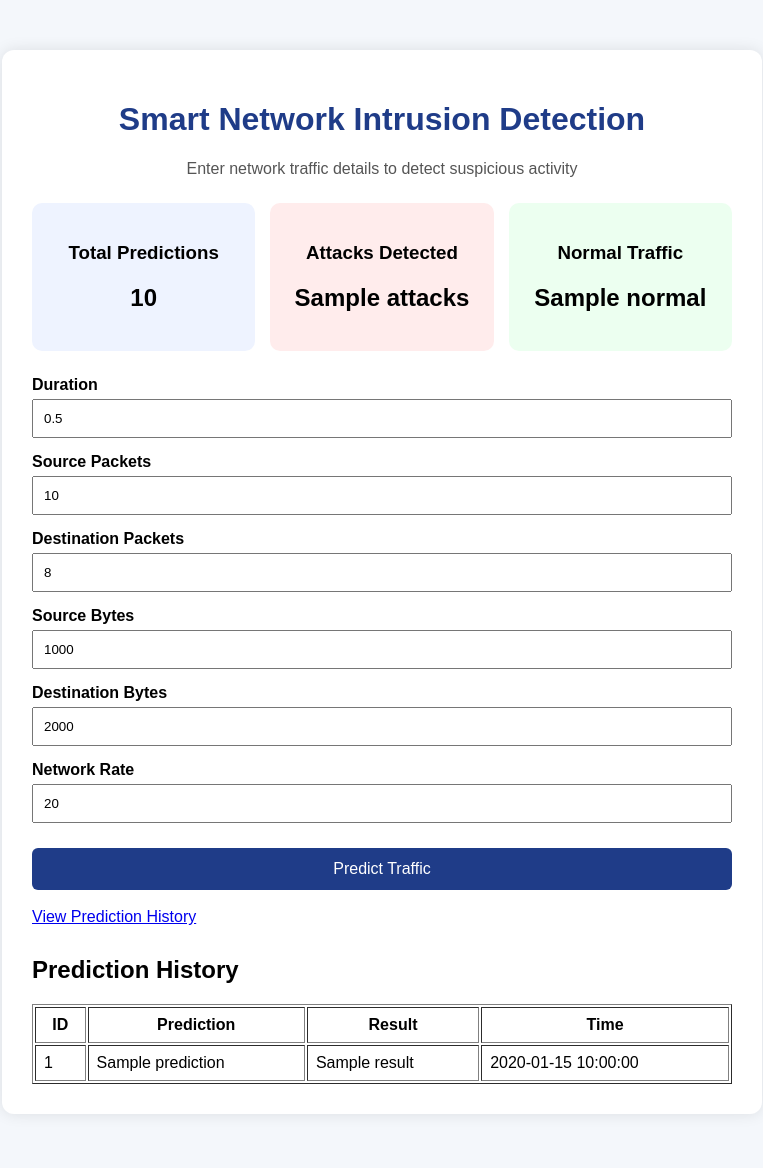
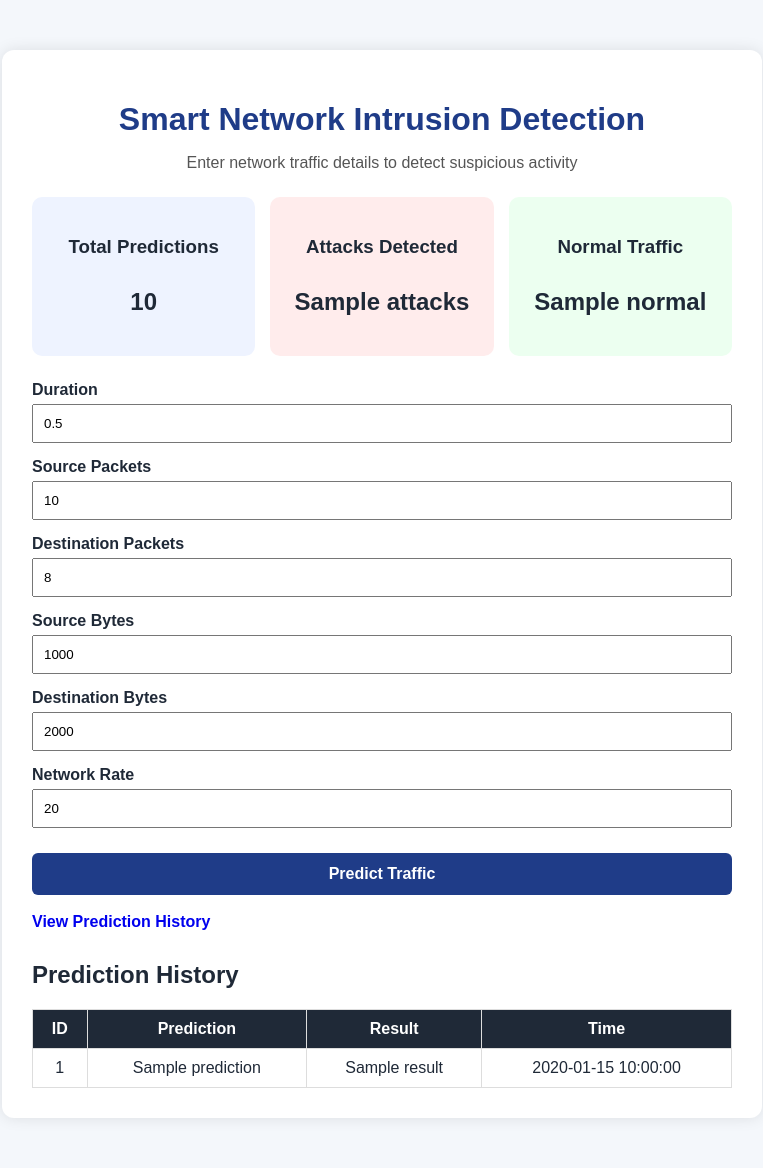
Before and after one commit to Ruchitha6361/-Smart-Network-Intrusion-Detection, a Flask app: template templates/index.html in a window 1280 px wide. Shown: the whole page, without its empty margins (258-1021 px from the left). Before the commit the page ends 1084 px from the top, so only its background shows below. Run offline with Flask 3, Linux system fonts and the light colour scheme; the template is opened without the code that fills it: most values are stand-ins (such as "Sample title", 1, 10 or a date in 2020); parts of the project's set-up code (start-up, migrations or seed data) failed here and were passed over.

Commit message:
Improve dashboard styling

```diff
--- a/app/app.py
+++ b/app/app.py
@@ -9,7 +9,8 @@ load_dotenv()
 
 app = Flask(
     __name__,
-    template_folder=r"D:\Cybersecurity Projects\Smart-Network-Intrusion-Detection\templates"
+    template_folder=r"D:\Cybersecurity Projects\Smart-Network-Intrusion-Detection\templates",
+    static_folder=r"D:\Cybersecurity Projects\Smart-Network-Intrusion-Detection\static"
 )
 
 # Load trained ML model
--- /dev/null
+++ b/static/style.css
@@ -0,0 +1,50 @@
+body {
+    font-family: Arial, sans-serif;
+    margin: 0;
+    background: #f4f7fb;
+    color: #1f2937;
+}
+
+h1 {
+    margin-bottom: 8px;
+}
+
+h2 {
+    margin-top: 30px;
+}
+
+button {
+    padding: 12px 22px;
+    border: none;
+    border-radius: 8px;
+    cursor: pointer;
+    font-size: 16px;
+    font-weight: bold;
+}
+
+button:hover {
+    opacity: 0.9;
+}
+
+table {
+    background: white;
+    border-collapse: collapse;
+    margin-top: 15px;
+}
+
+th {
+    background: #1f2937;
+    color: white;
+}
+
+th,
+td {
+    padding: 10px;
+    border: 1px solid #ddd;
+    text-align: center;
+}
+
+a {
+    text-decoration: none;
+    font-weight: bold;
+}
--- a/templates/index.html
+++ b/templates/index.html
@@ -1,6 +1,7 @@
 <!DOCTYPE html>
 <html lang="en">
 <head>
+    <link rel="stylesheet" href="{{ url_for('static', filename='style.css') }}">
     <meta charset="UTF-8">
     <meta name="viewport" content="width=device-width, initial-scale=1.0">
     <title>Smart Network Intrusion Detection</title>
```
